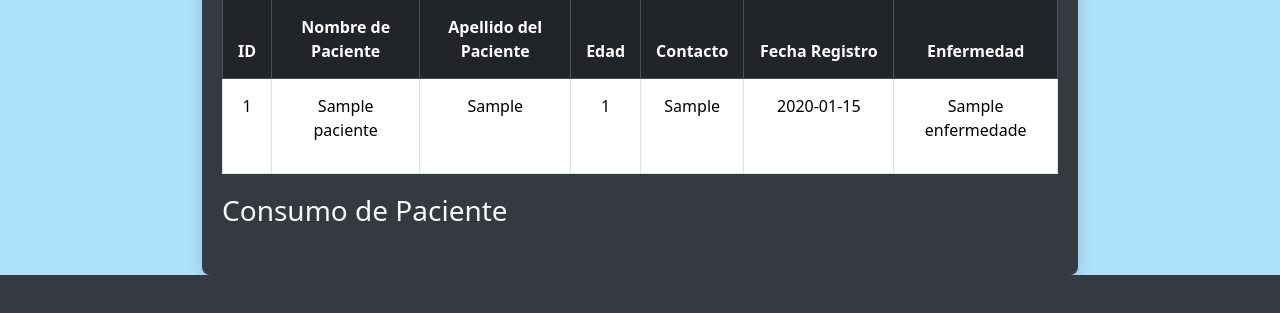
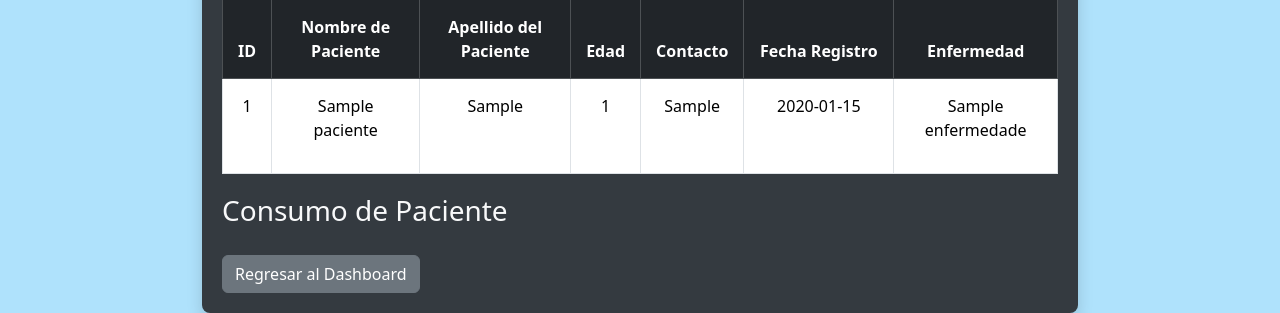
Before and after one commit to RicardoVaca109/Flask-Admin-System, a Flask app: template templates/manage_patients.html in a window 1280 px wide. Shown: the part 647-960 px from the top of the page. Before the commit the page ends 922 px from the top, so only its background shows below. Run offline with Flask 3, Linux system fonts and the light colour scheme; the template is opened without the code that fills it: values that come from a table or form of the project are taken from there, others are empty; tables that the repository leaves empty hold one stand-in row (values such as "Sample post").

Commit message:
Vista para el manejo de Pacientes Usuario Enfermeria

```diff
--- a/templates/manage_patients.html
+++ b/templates/manage_patients.html
@@ -145,6 +145,9 @@
           </thead>
         </table>
       </div>
+      <a href="{{ url_for('dashboard_controller.dashboard') }}" class="btn btn-secondary">
+        Regresar al Dashboard
+      </a>
     </div>
   </div>
 </body>
```
